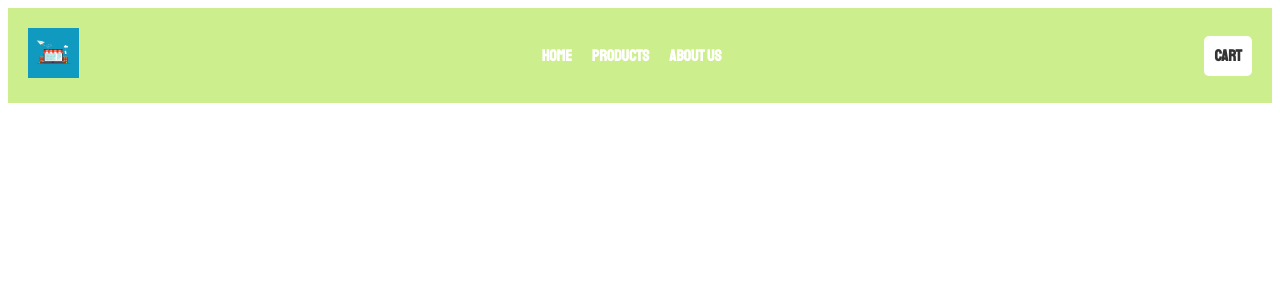
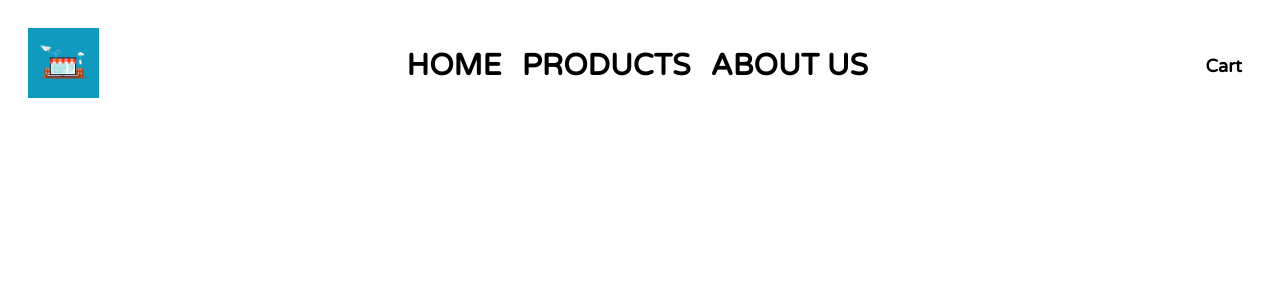
Before and after one commit to mohitrawal0424/ecom, a PHP site: page / in a window 1280 px wide. Shown: the top 300 px of the page. Run offline with PHP 8.4, Linux system fonts and the light colour scheme; some libraries are stand-ins or nearby versions.

Commit message:
2nd commit

```diff
--- a/css/navbar.css
+++ b/css/navbar.css
@@ -3,12 +3,12 @@
     display: flex;
     justify-content: space-between;
     align-items: center;
-    background-color: #ccee8d;
+    background-color: white;
     padding: 20px;
   }
 
   .logo img {
-    height: 50px;
+    height: 70px;
   }
 
   .menu-links {
@@ -27,17 +27,19 @@
   }
 
   .menu-links a {
-    color: #fff;
+    color: black;
     text-decoration: none;
     font-weight: bold;
     text-transform: uppercase;
+    font-size: 30px;
   }
 
   .cart a {
+    font-size: 30px;
     display: inline-block;
     padding: 10px;
-    background-color: #fff;
-    color: #333;
+    font-size: large;
+    color: black;
     border-radius: 5px;
     text-decoration: none;
     font-weight: bold;
--- a/index.php
+++ b/index.php
@@ -9,18 +9,17 @@
     <!-- imported google font  -->
     <link rel="preconnect" href="https://fonts.googleapis.com">
 <link rel="preconnect" href="https://fonts.gstatic.com" crossorigin>
-<link href="https://fonts.googleapis.com/css2?family=Staatliches&display=swap" rel="stylesheet">
+<link href="https://fonts.googleapis.com/css2?family=Caladea:ital@1&family=Varela+Round&display=swap" rel="stylesheet">
 <style>
 *{
-    font-family: 'Staatliches', cursive;
+  font-family: 'Caladea', serif;
+font-family: 'Varela Round', sans-serif;
 }
 </style>
 </head>
 <body>
-
-    <!-- navbar-->
+    <!-- HTML code for navbar -->
 <section>
-<!-- HTML code for navbar -->
 <nav class="navbar">
   <div class="logo">
     <a href="#"><img src="images/logo/logo.png" alt="Logo"></a>
@@ -36,7 +35,6 @@
     <a href="#">Cart</a>
   </div>
 </nav>
-
 </section>
 <script src="https://kit.fontawesome.com/0ef3c59d0f.js" crossorigin="anonymous"></script>
 </body>
```
